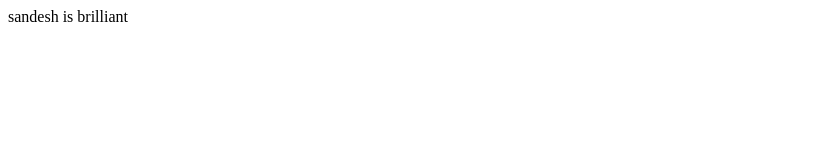
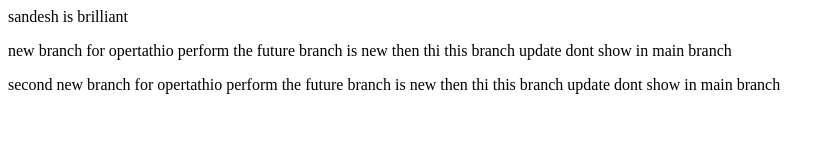
Before and after one commit to sandesh-kolage/localrepo, a plain HTML site: page index.html in a window 1280 px wide. Shown: the whole page, without its empty margins (0-835 px from the left). Drawn offline with Linux system fonts and the light colour scheme.

Commit message:
new add text

```diff
--- a/index.html
+++ b/index.html
@@ -1 +1,7 @@
 <p>sandesh is brilliant</p>
+<p>new branch for opertathio perform the future branch is new then thi
+    this branch update dont show in main branch
+</p>
+<p> second new branch for opertathio perform the future branch is new then thi
+    this branch update dont show in main branch
+</p>
```
